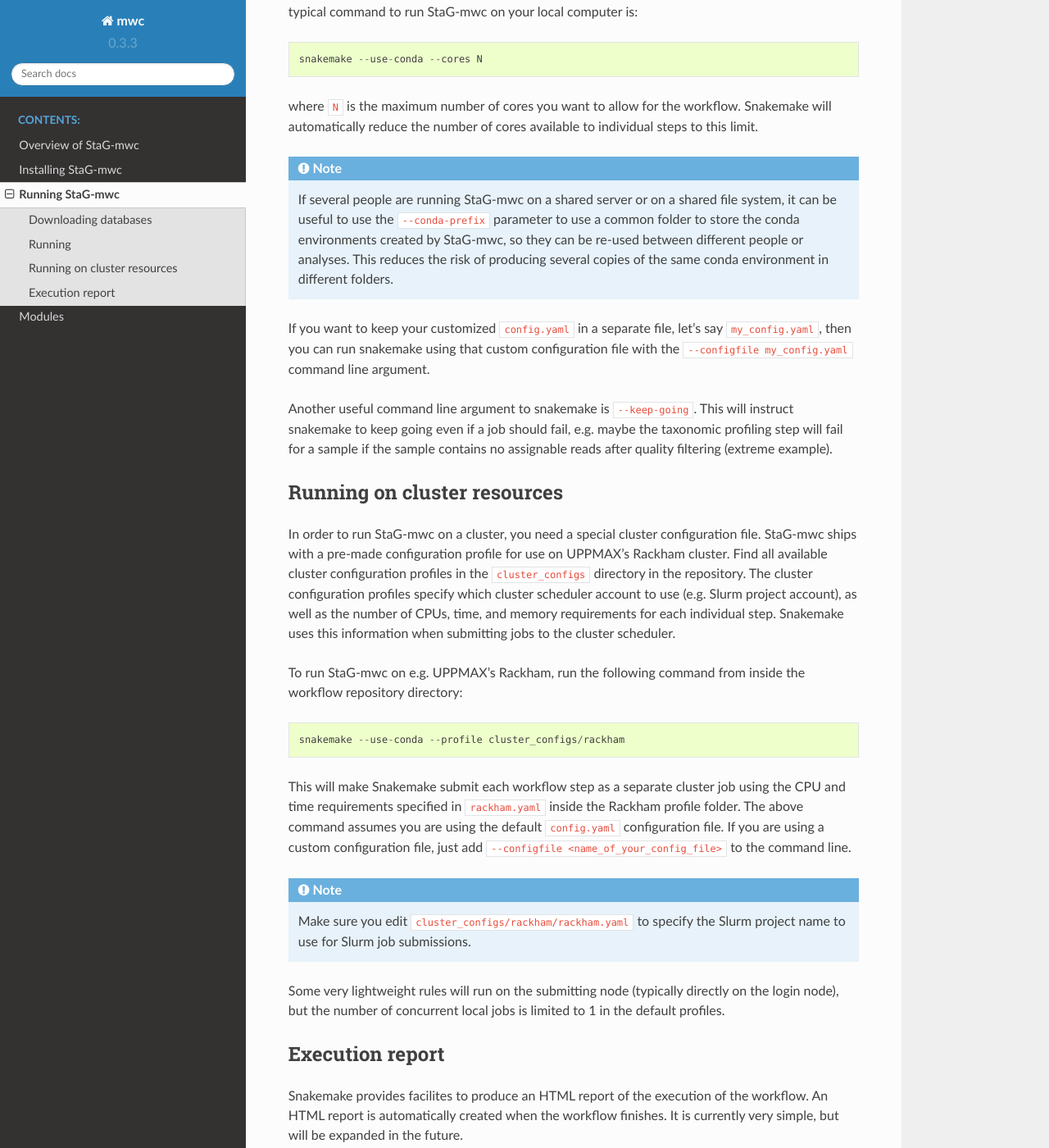
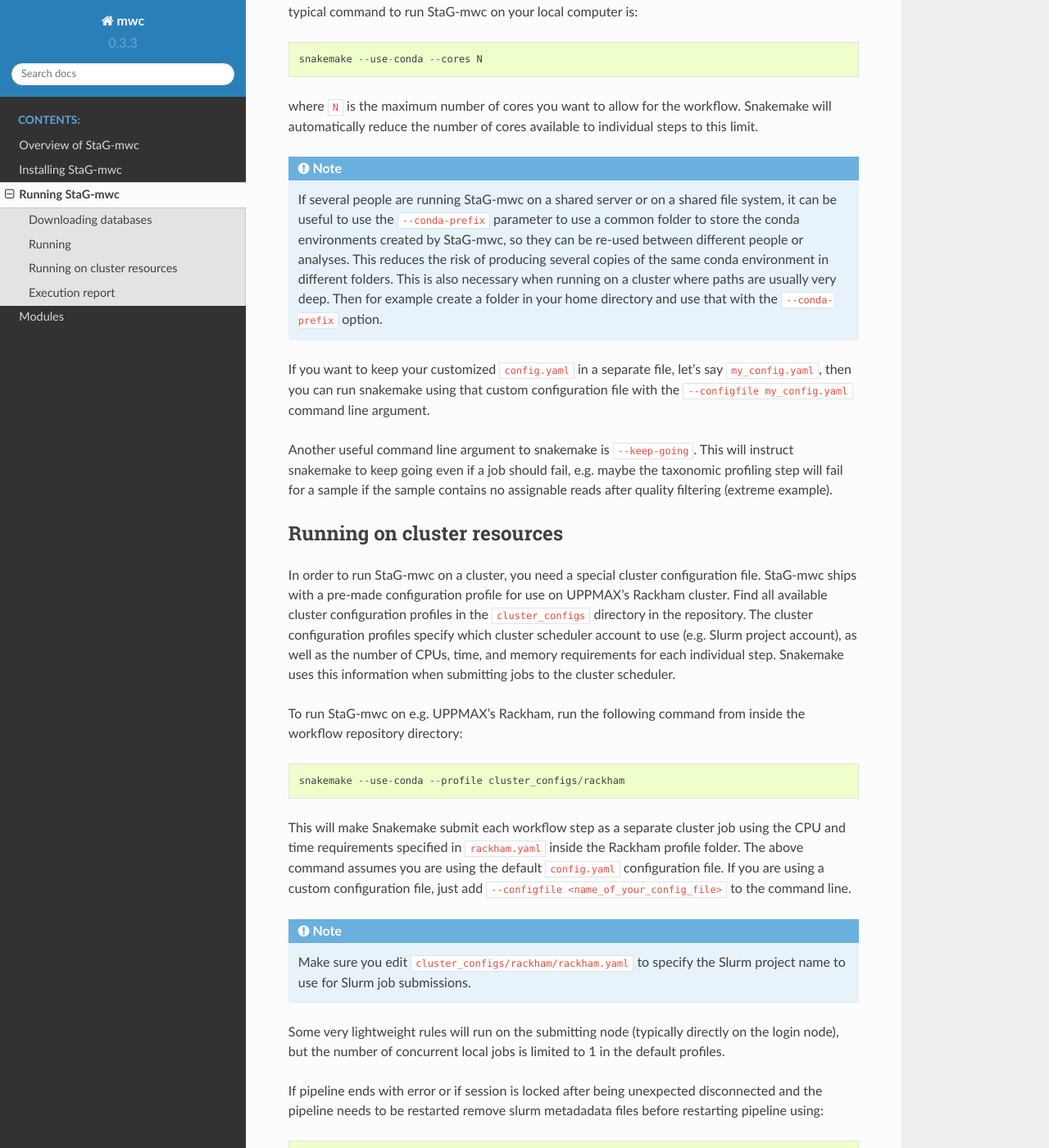
Before and after one commit to ctmrbio/stag-mwc, a Sphinx documentation site: the page built from docs/source/running.rst, in a window 1280 px wide and 1400 px high, scrolled down 2040 px. Shown: the whole window at 82% size. Built offline with Sphinx 7.4.7 and the Read the Docs theme 2.0.0, drawn with Linux system fonts in a browser that asks for light colours; some of the changed text lies outside the part shown.

Commit message:
add conda channels and conda-prefix to docs

```diff
--- a/docs/source/running.rst
+++ b/docs/source/running.rst
@@ -101,7 +101,9 @@ steps to this limit.
     use a common folder to store the conda environments created by StaG-mwc,
     so they can be re-used between different people or analyses. This reduces
     the risk of producing several copies of the same conda environment in
-    different folders.
+    different folders. This is also necessary when running on a cluster where
+    paths are usually very deep. Then for example create a folder in your home
+    directory and use that with the  ``--conda-prefix`` option.
 
 If you want to keep your customized ``config.yaml`` in a separate file, let's
 say ``my_config.yaml``, then you can run snakemake using that custom configuration
@@ -144,6 +146,11 @@ Some very lightweight rules will run on the submitting node (typically directly
 on the login node), but the number of concurrent local jobs is limited to 1 in
 the default profiles.
 
+If pipeline ends with error or if session is locked after being unexpected disconnected
+and the pipeline needs to be restarted remove slurm metadadata files before restarting
+pipeline using::
+
+    (base)$ rm -rfv .snakemake/metadata
 
 Execution report
 ****************
```
Also changed, not shown: docs/source/installation.rst (+11 -0 lines).
